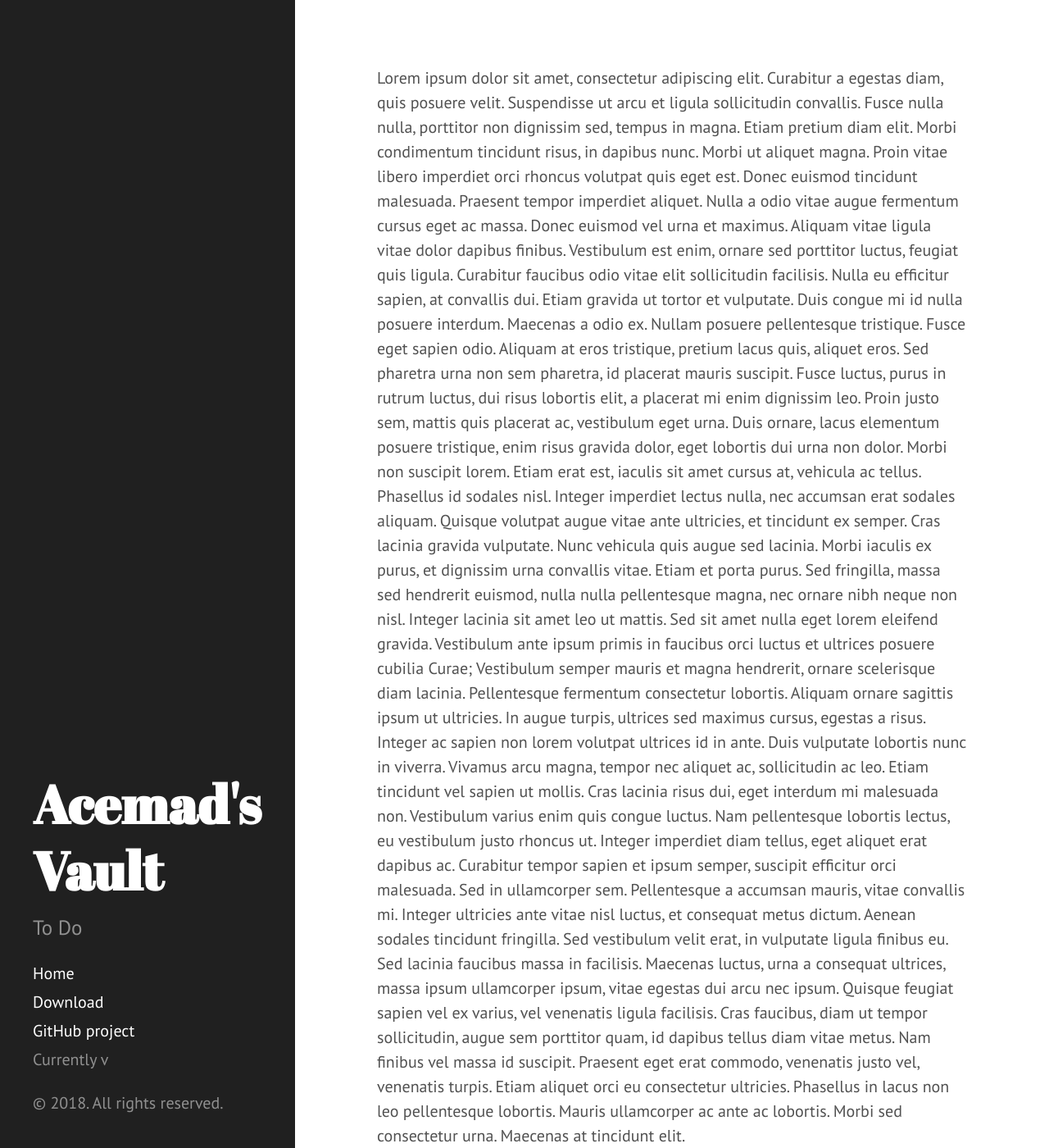
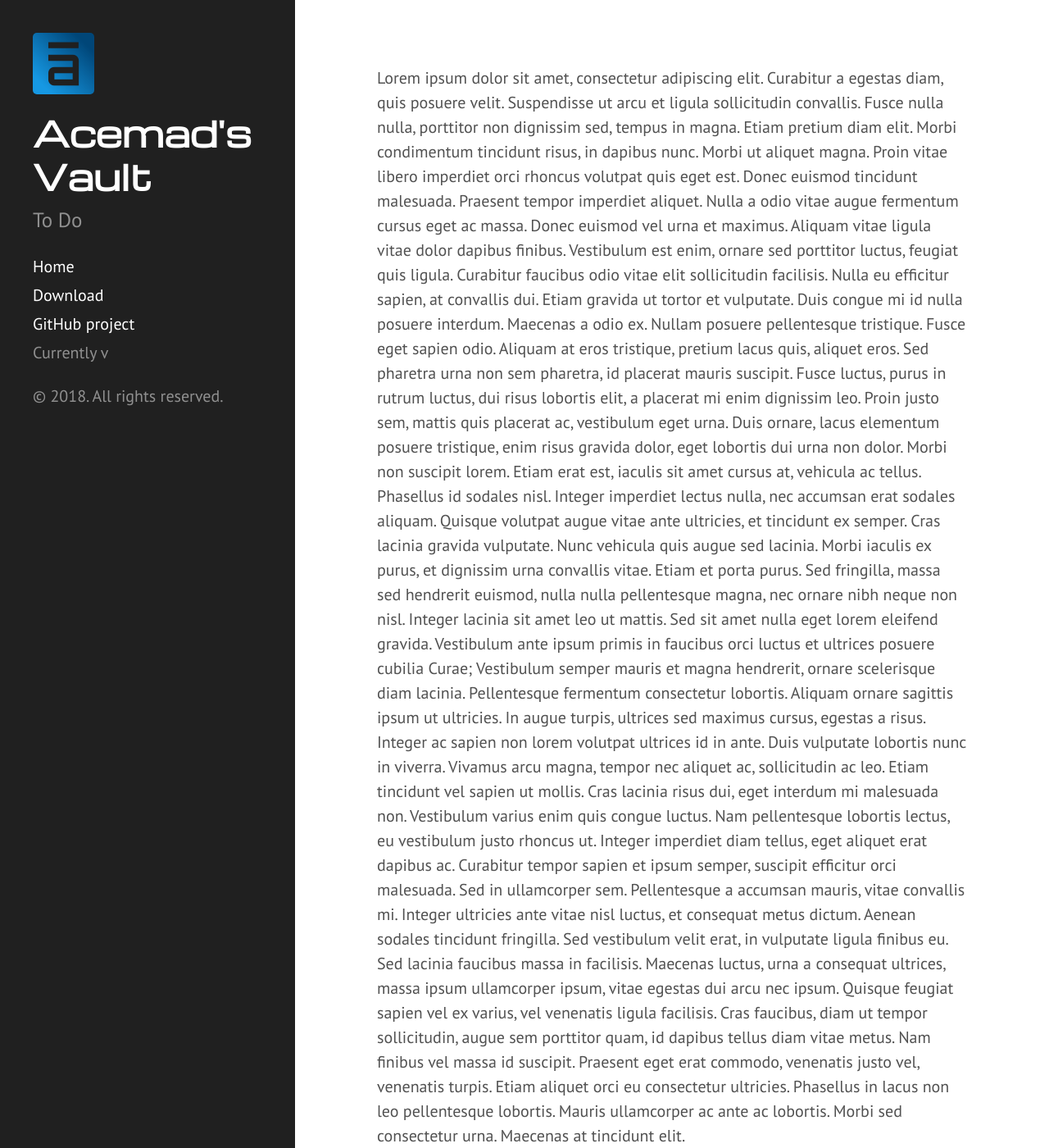
Before and after one commit to Acemad/acemad.github.io, a Jekyll site: the page built from index.html, in a window 1280 px wide and 1400 px high. Shown: the whole window at 82% size. Built offline with Jekyll 4.4.1, drawn with Linux system fonts in a browser that asks for light colours.

Commit message:
Mdoified sidebar, font and added logo

```diff
--- a/_includes/head.html
+++ b/_includes/head.html
@@ -18,7 +18,7 @@
   <link rel="stylesheet" href="{{ site.baseurl }}public/css/poole.css">
   <link rel="stylesheet" href="{{ site.baseurl }}public/css/syntax.css">
   <link rel="stylesheet" href="{{ site.baseurl }}public/css/hyde.css">
-  <link rel="stylesheet" href="http://fonts.googleapis.com/css?family=PT+Sans:400,400italic,700|Abril+Fatface">
+  <link rel="stylesheet" href="http://fonts.googleapis.com/css?family=PT+Sans:400,400italic,700|Michroma">
 
   <!-- Icons -->
   <link rel="apple-touch-icon-precomposed" sizes="144x144" href="{{ site.baseurl }}public/apple-touch-icon-144-precomposed.png">
--- a/_includes/sidebar.html
+++ b/_includes/sidebar.html
@@ -1,6 +1,7 @@
 <div class="sidebar">
-  <div class="container sidebar-sticky">
+  <div class="container">
     <div class="sidebar-about">
+      <img class="logo" src="/images/logo.png"/>
       <h1>
         <a href="{{ site.baseurl }}">
           {{ site.title }}
--- a/public/css/hyde.css
+++ b/public/css/hyde.css
@@ -79,8 +79,18 @@ html {
 .sidebar-about h1 {
   color: #fff;
   margin-top: 0;
-  font-family: "Abril Fatface", serif;
-  font-size: 3.25rem;
+  font-family: "Michroma", sans-serif;
+  font-size: 2.1rem;
+}
+.logo {
+  margin-right: auto;
+  margin-left: auto;
+}
+
+@media (min-width: 48em) {
+  .logo {
+    margin-left: 0rem;
+  }
 }
 
 /* Sidebar nav */
@@ -105,7 +115,7 @@ a.sidebar-nav-item:focus {
  * contents to the bottom of the sidebar in tablets and up.
  */
 
-@media (min-width: 48em) {
+@media (min-width: 48em) {  /* Not in use */
   .sidebar-sticky {
     position: absolute;
     right:  1rem;
```
